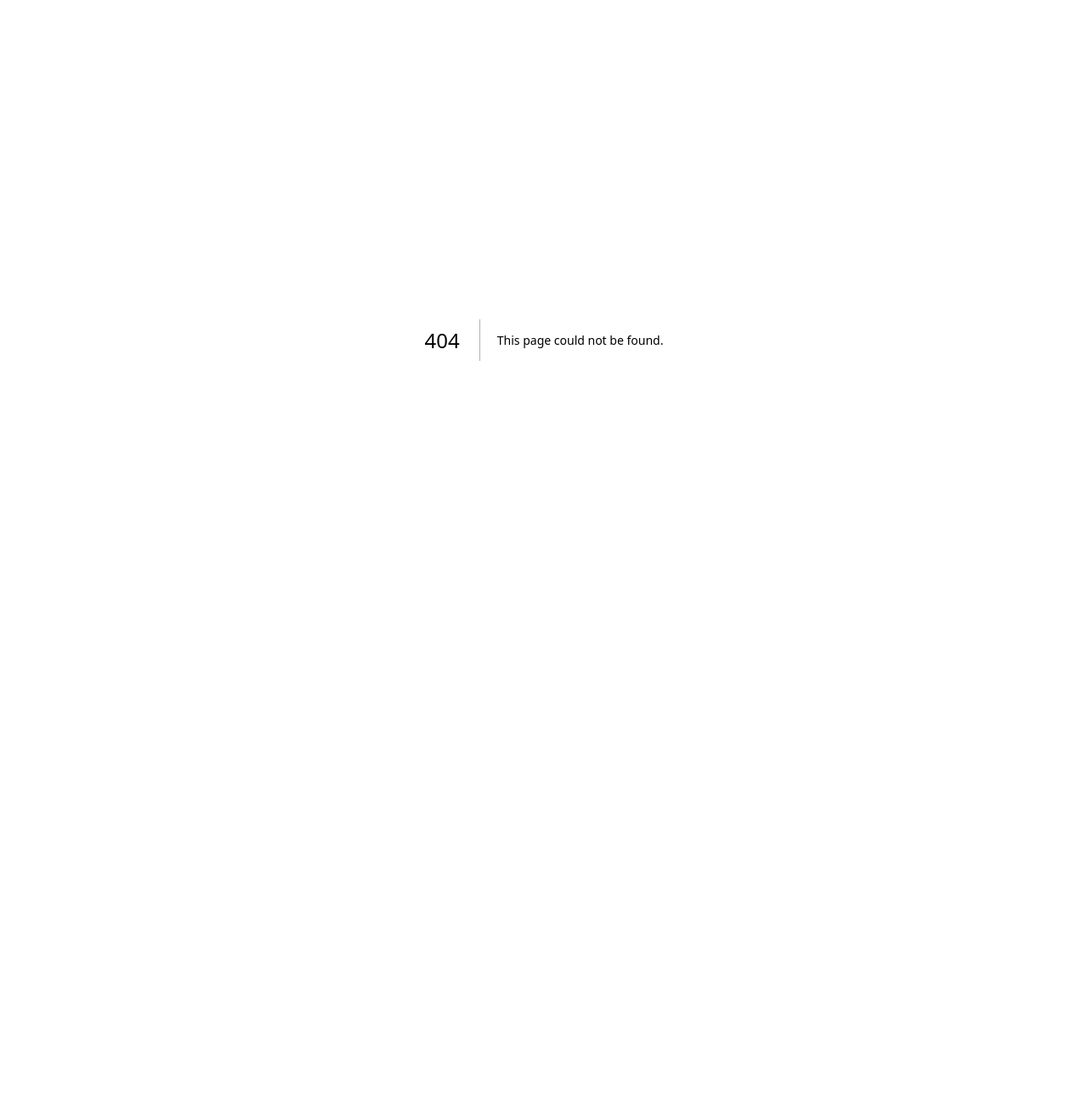
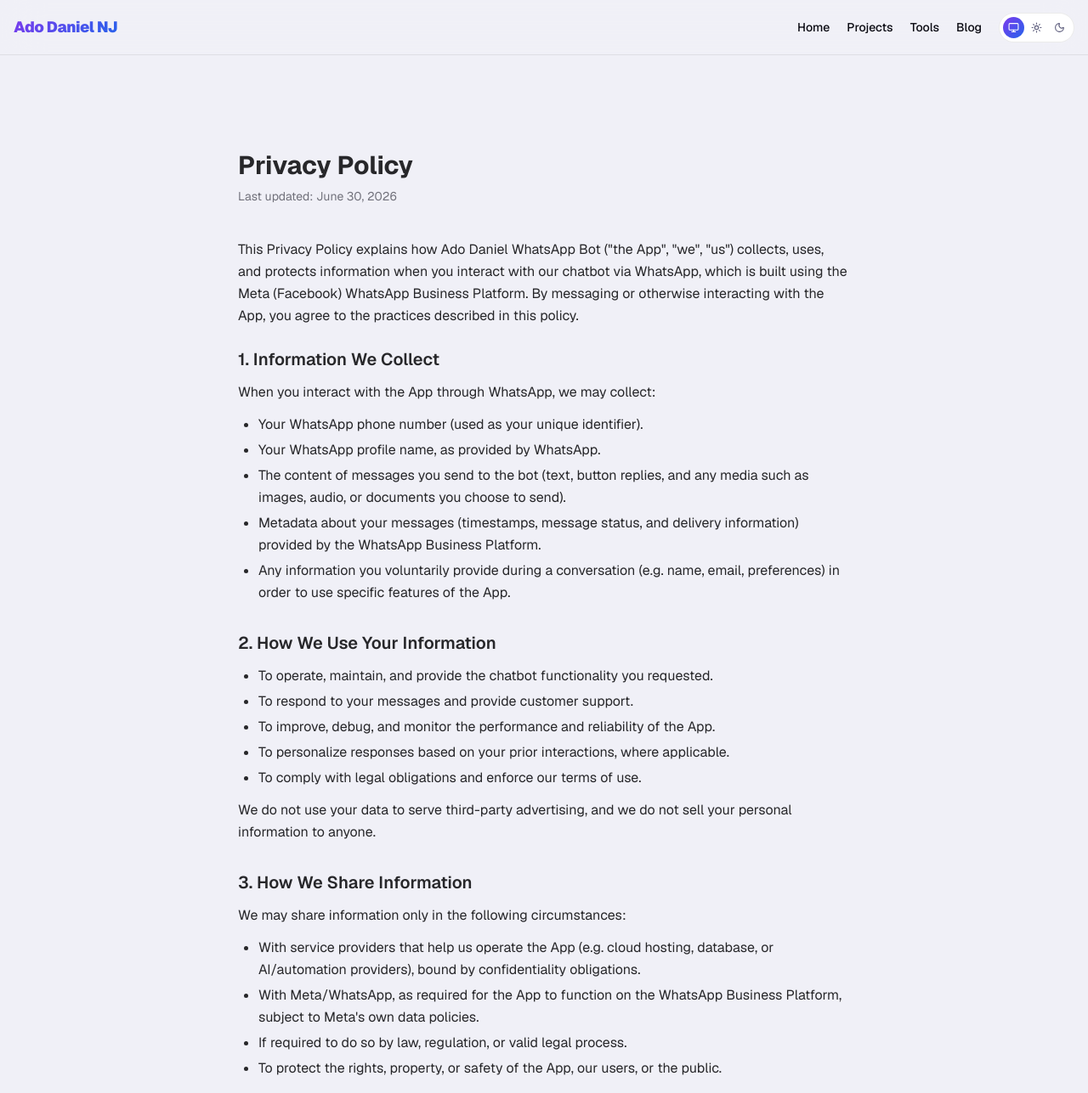
Before and after one commit to acetennyson/Portfolio-3, a Next.js app: page /iamsupreme/privacy in a window 1280 px wide. Before the commit this address had no page. Shown: the top 1287 px of the page at 85% size. Before the commit the page ends 800 px from the top, so only its background shows below. Built offline with nearby package versions, Linux system fonts and the light colour scheme.

Commit message:
Create page.tsx

```diff
--- /dev/null
+++ b/app/(public)/iamsupreme/privacy/page.tsx
@@ -0,0 +1,181 @@
+import type { Metadata } from "next";
+
+export const metadata: Metadata = {
+  title: "Privacy Policy | Ado Daniel",
+  description:
+    "Privacy Policy for the WhatsApp chatbot application built and operated by Ado Daniel.",
+};
+
+const APP_NAME = "Ado Daniel WhatsApp Bot"; // TODO: replace with your actual app name
+const CONTACT_EMAIL = "your-email@example.com"; // TODO: replace with your real contact email
+const LAST_UPDATED = "June 30, 2026";
+
+export default function PrivacyPolicyPage() {
+  return (
+    <main className="mx-auto max-w-3xl px-6 py-16 text-zinc-800 dark:text-zinc-200">
+      <h1 className="text-3xl font-bold mb-2">Privacy Policy</h1>
+      <p className="text-sm text-zinc-500 mb-10">Last updated: {LAST_UPDATED}</p>
+
+      <p className="mb-6 leading-relaxed">
+        This Privacy Policy explains how {APP_NAME} (&quot;the App&quot;, &quot;we&quot;,
+        &quot;us&quot;) collects, uses, and protects information when you interact with our
+        chatbot via WhatsApp, which is built using the Meta (Facebook) WhatsApp Business
+        Platform. By messaging or otherwise interacting with the App, you agree to the
+        practices described in this policy.
+      </p>
+
+      <Section title="1. Information We Collect">
+        <p className="mb-3">When you interact with the App through WhatsApp, we may collect:</p>
+        <ul className="list-disc pl-6 space-y-1">
+          <li>Your WhatsApp phone number (used as your unique identifier).</li>
+          <li>Your WhatsApp profile name, as provided by WhatsApp.</li>
+          <li>
+            The content of messages you send to the bot (text, button replies, and any
+            media such as images, audio, or documents you choose to send).
+          </li>
+          <li>
+            Metadata about your messages (timestamps, message status, and delivery
+            information) provided by the WhatsApp Business Platform.
+          </li>
+          <li>
+            Any information you voluntarily provide during a conversation (e.g. name,
+            email, preferences) in order to use specific features of the App.
+          </li>
+        </ul>
+      </Section>
+
+      <Section title="2. How We Use Your Information">
+        <ul className="list-disc pl-6 space-y-1">
+          <li>To operate, maintain, and provide the chatbot functionality you requested.</li>
+          <li>To respond to your messages and provide customer support.</li>
+          <li>To improve, debug, and monitor the performance and reliability of the App.</li>
+          <li>To personalize responses based on your prior interactions, where applicable.</li>
+          <li>To comply with legal obligations and enforce our terms of use.</li>
+        </ul>
+        <p className="mt-3">
+          We do not use your data to serve third-party advertising, and we do not sell your
+          personal information to anyone.
+        </p>
+      </Section>
+
+      <Section title="3. How We Share Information">
+        <p className="mb-3">We may share information only in the following circumstances:</p>
+        <ul className="list-disc pl-6 space-y-1">
+          <li>
+            With service providers that help us operate the App (e.g. cloud hosting,
+            database, or AI/automation providers), bound by confidentiality obligations.
+          </li>
+          <li>
+            With Meta/WhatsApp, as required for the App to function on the WhatsApp
+            Business Platform, subject to Meta&apos;s own data policies.
+          </li>
+          <li>If required to do so by law, regulation, or valid legal process.</li>
+          <li>
+            To protect the rights, property, or safety of the App, our users, or the
+            public.
+          </li>
+        </ul>
+        <p className="mt-3">We do not sell or rent your personal data to third parties.</p>
+      </Section>
+
+      <Section title="4. Data Storage and Security">
+        <p>
+          We take reasonable technical and organizational measures to protect the
+          information we process, including encryption in transit and restricted access to
+          stored data. However, no method of transmission or storage is 100% secure, and we
+          cannot guarantee absolute security.
+        </p>
+      </Section>
+
+      <Section title="5. Data Retention">
+        <p>
+          We retain conversation data only for as long as necessary to provide the App&apos;s
+          functionality, improve our service, or comply with legal obligations. You may
+          request deletion of your data at any time as described in Section 7.
+        </p>
+      </Section>
+
+      <Section title="6. Children's Privacy">
+        <p>
+          The App is not directed to children under 13 (or the minimum age required in your
+          jurisdiction), and we do not knowingly collect personal information from children.
+          If you believe a child has provided us with personal information, please contact
+          us so we can delete it.
+        </p>
+      </Section>
+
+      <Section title="7. Your Rights and Choices">
+        <ul className="list-disc pl-6 space-y-1">
+          <li>You may stop using the App at any time by simply no longer messaging it.</li>
+          <li>
+            You may request access to, correction of, or deletion of your personal data by
+            contacting us at {CONTACT_EMAIL}.
+          </li>
+          <li>
+            Depending on your location, you may have additional rights under applicable
+            data protection laws (e.g. GDPR, CCPA).
+          </li>
+        </ul>
+      </Section>
+
+      <Section title="8. Third-Party Platform">
+        <p>
+          The App operates on top of the WhatsApp Business Platform, which is owned and
+          operated by Meta Platforms, Inc. Your use of WhatsApp itself is also governed by{" "}
+          <a
+            href="https://www.whatsapp.com/legal/privacy-policy"
+            target="_blank"
+            rel="noopener noreferrer"
+            className="underline"
+          >
+            WhatsApp&apos;s Privacy Policy
+          </a>{" "}
+          and{" "}
+          <a
+            href="https://www.whatsapp.com/legal/terms-of-service"
+            target="_blank"
+            rel="noopener noreferrer"
+            className="underline"
+          >
+            Terms of Service
+          </a>
+          .
+        </p>
+      </Section>
+
+      <Section title="9. Changes to This Policy">
+        <p>
+          We may update this Privacy Policy from time to time. Any changes will be posted
+          on this page with an updated &quot;Last updated&quot; date. Continued use of the
+          App after changes are posted constitutes acceptance of the revised policy.
+        </p>
+      </Section>
+
+      <Section title="10. Contact Us">
+        <p>
+          If you have any questions about this Privacy Policy or how your data is handled,
+          please contact us at{" "}
+          <a href={`mailto:${CONTACT_EMAIL}`} className="underline">
+            {CONTACT_EMAIL}
+          </a>
+          .
+        </p>
+      </Section>
+    </main>
+  );
+}
+
+function Section({
+  title,
+  children,
+}: {
+  title: string;
+  children: React.ReactNode;
+}) {
+  return (
+    <section className="mb-8">
+      <h2 className="text-xl font-semibold mb-3">{title}</h2>
+      <div className="leading-relaxed">{children}</div>
+    </section>
+  );
+}
```
